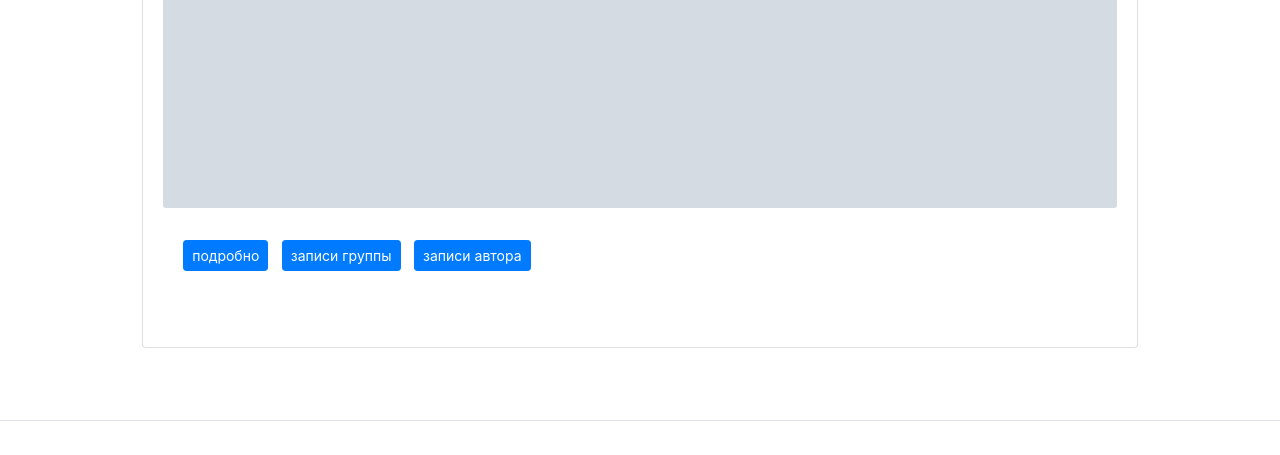
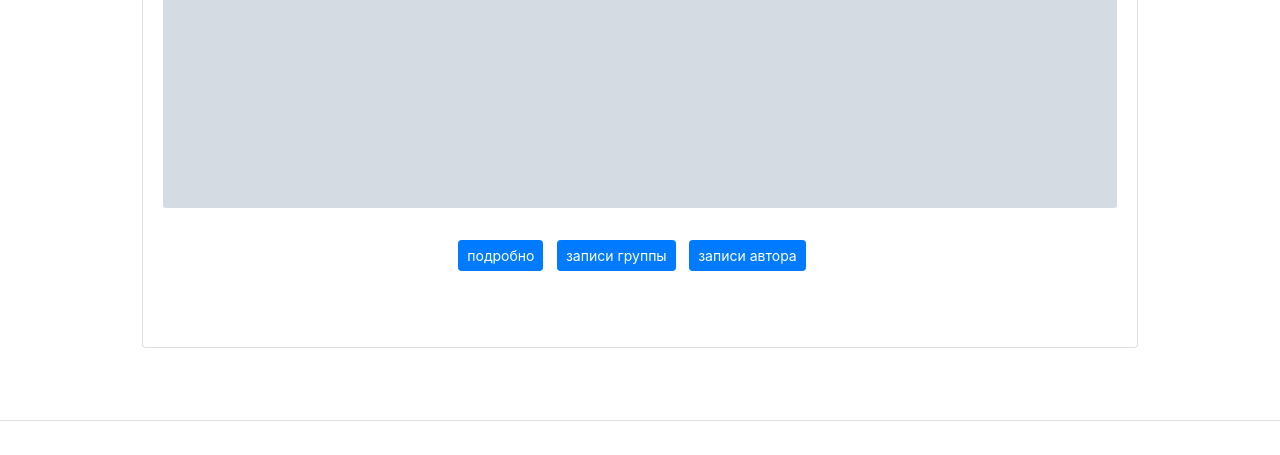
Before and after one commit to TheSuncatcher222/yatube_social_network, a Django app: page / in a window 1280 px wide. Shown: the part 843-1298 px from the top of the page. Run offline with Django 3.2, Linux system fonts and the light colour scheme; tables that the repository leaves empty hold one stand-in row (values such as "Sample post"); grey boxes marked "Sample" are stand-in pictures; some libraries are stand-ins or nearby versions.

Commit message:
Change logic buttons show

```diff
--- a/yatube/templates/includes/posts/post_buttons.html
+++ b/yatube/templates/includes/posts/post_buttons.html
@@ -1,7 +1,7 @@
 <div class="container">
   {% with request.resolver_match.view_name as view_name %}
     <div class="row">
-      <div class="d-flex justify-content-between bd-highlight mb-5">
+      <div class="d-flex justify-content-center bd-highlight mb-5">
         <div class="p-2 bd-highlight">
           {% if view_name != 'posts:post_detail' %}
             <a class="btn btn-primary btn-sm"
@@ -27,6 +27,7 @@
           {% endif %}
         </div>
         <div class="p-2 bd-highlight">
+          {% if view_name == 'posts:post_detail' %}
             {% if post.author.username == user.username %}
               <a class="btn btn-warning btn-sm"
                 href="{% url 'posts:post_edit' post.id %}">
@@ -37,6 +38,7 @@
                 data-target="#postdeleteconfirm">
                 удалить
               </button>
+            {% endif %}
           {% endif %}
         </div>
       </div>
```
Lines whose indentation alone changed are shown as unchanged.
